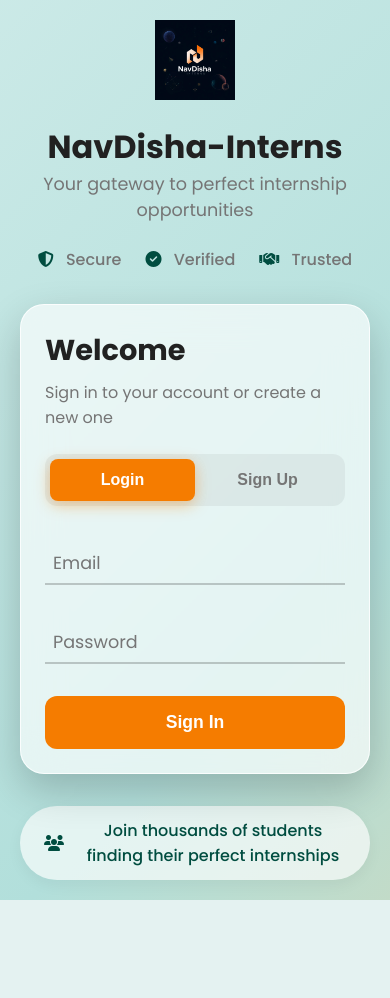
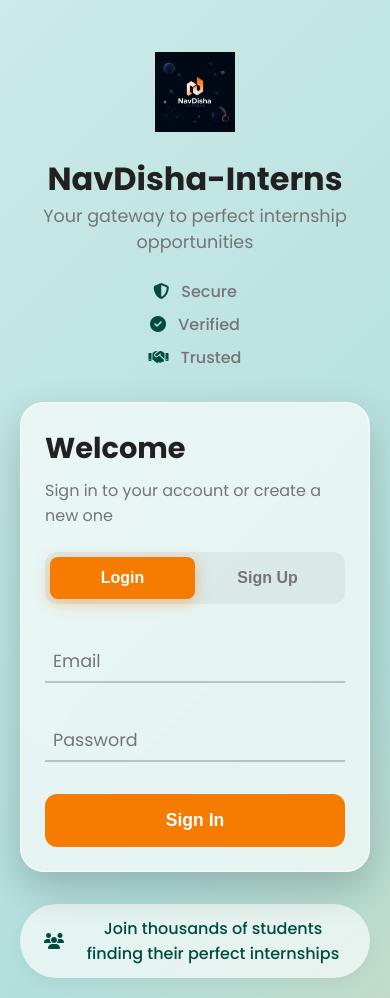
Before and after one commit to harjot008/NAVHAM, a Python web app: template templates/index.html in a window 390 px wide. Before the commit the page ends 900 px from the top, so only its background shows below. Run offline with Jinja, Linux system fonts and the light colour scheme; the template is opened without the code that fills it, so the values that code supplies are empty.

Commit message:
updated sign in page css

```diff
--- a/static/css/home.css
+++ b/static/css/home.css
@@ -15,7 +15,7 @@
     box-sizing: border-box;
 }
 
-/* --- NEW: Dynamic Animated Gradient Background --- */
+/* --- Dynamic Animated Gradient Background --- */
 body {
     font-family: 'Poppins', sans-serif;
     color: var(--text-primary);
@@ -27,7 +27,8 @@
     align-items: center;
     min-height: 100vh;
     padding: 20px;
-    overflow: hidden; /* Prevents scrollbars from the large background */
+    /* UPDATED: Allows vertical scrolling while preventing horizontal scroll */
+    overflow-x: hidden;
 }
 
 @keyframes gradientAnimation {
@@ -82,7 +83,7 @@
     margin-right: 0.5rem;
 }
 
-/* --- NEW: Frosted Glass Login Card --- */
+/* --- Frosted Glass Login Card --- */
 .login-card {
     background: var(--bg-light-transparent);
     backdrop-filter: blur(20px);
@@ -135,7 +136,7 @@
     box-shadow: 0 4px 15px rgba(245, 124, 0, 0.4);
 }
 
-/* --- NEW: Floating Label Form --- */
+/* --- Floating Label Form --- */
 .input-group {
     position: relative;
     margin-bottom: 2rem;
@@ -162,7 +163,6 @@
     transition: all 0.3s ease;
 }
 
-/* This is the magic for the floating label */
 .input-group input:focus + label,
 .input-group input:not(:placeholder-shown) + label {
     top: -1rem;
@@ -209,8 +209,29 @@
     box-shadow: 0 5px 15px rgba(0, 0, 0, 0.05);
 }
 
-/* --- Responsive Design --- */
+/* --- UPDATED: Responsive Design for Mobile --- */
 @media (max-width: 768px) {
-    .branding h1 { font-size: 2rem; }
-    .login-card { padding: 1.5rem; }
+    /* Aligns content to the top on mobile for a natural feel */
+    body {
+        align-items: flex-start;
+    }
+
+    /* Adds some space from the top edge on mobile */
+    .content {
+        padding-top: 2rem;
+    }
+
+    .branding h1 {
+        font-size: 2rem;
+    }
+
+    .login-card {
+        padding: 1.5rem;
+    }
+
+    /* Stacks the trust badges vertically on small screens */
+    .trust-badges {
+        flex-direction: column;
+        gap: 0.5rem;
+    }
 }
```
